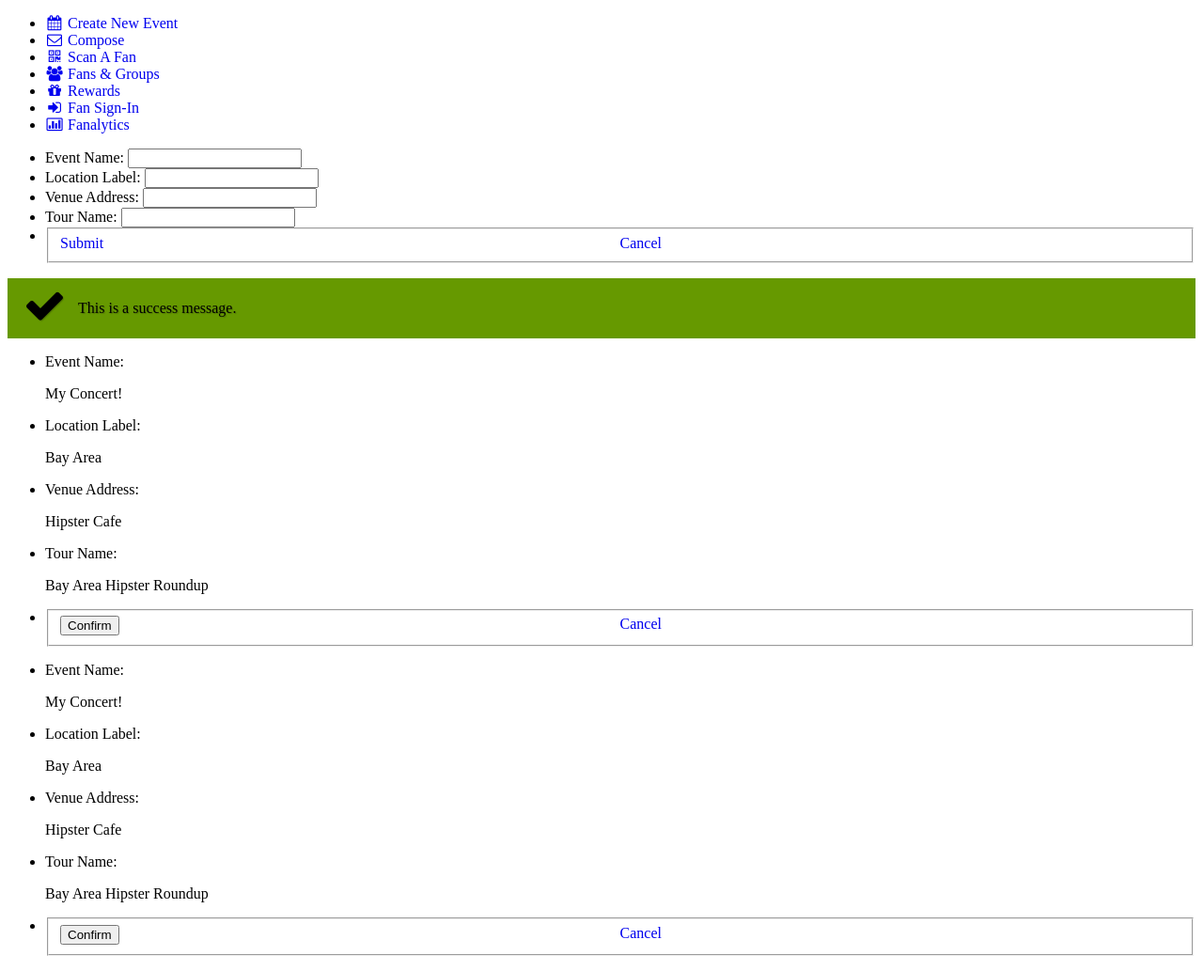
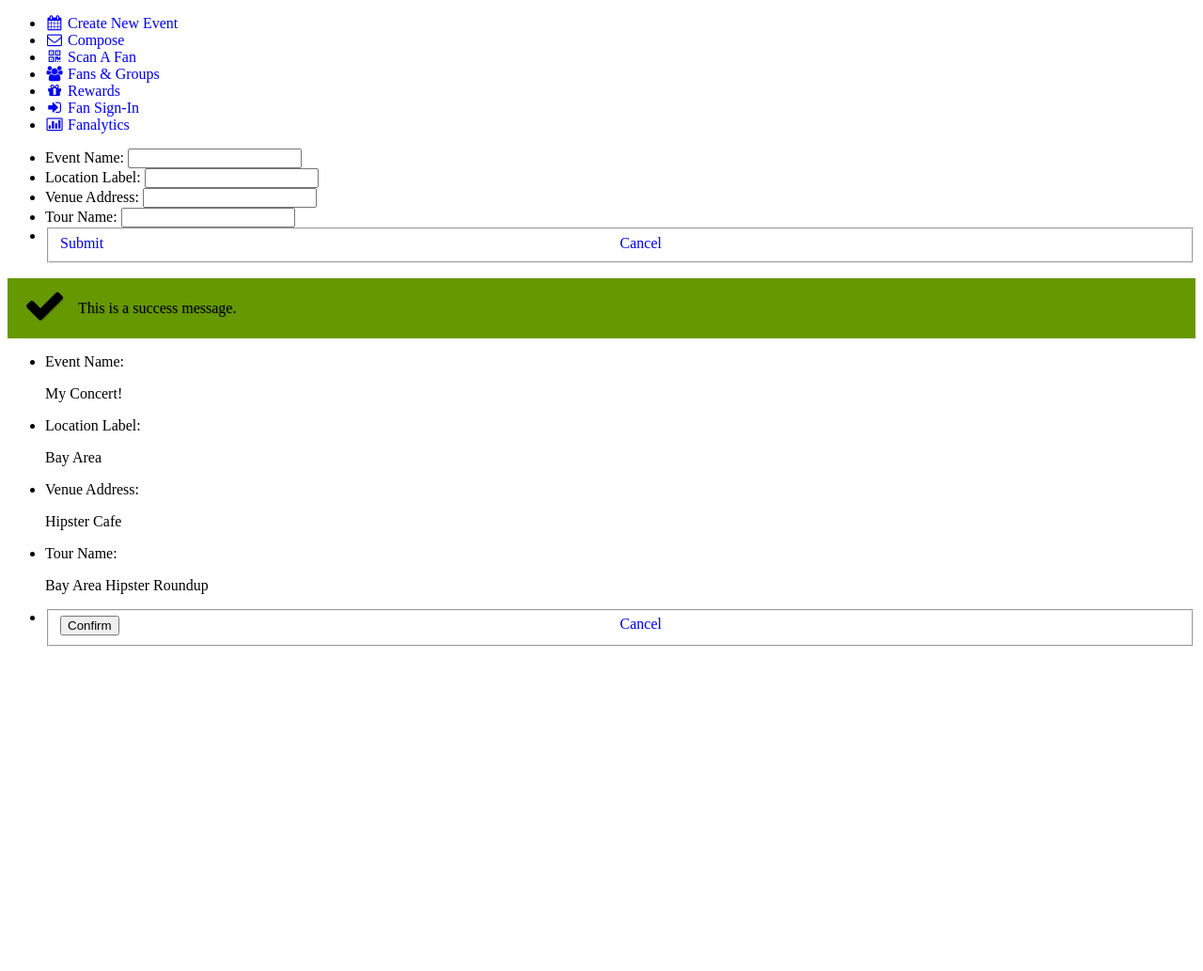
Before and after one commit to derekrazo/fanatic-android, a plain HTML site: page assets/www/index.html in a window 1280 px wide. Shown: the whole page at 94% size. After the commit the page ends 800 px from the top, so only its background shows below. Drawn offline with nearby package versions, Linux system fonts and the light colour scheme.

Commit message:
Cleaned up some HTML

```diff
--- a/assets/www/index.html
+++ b/assets/www/index.html
@@ -139,34 +139,10 @@
 
     </div>
 
-    <script type="text/javascript">
-        var newEventObj = {};
-
-        function submitEvent() {
-
-            var name = document.getElementById("eventName").value;
-            var location = document.getElementById("eventLocation").value;
-            var venue = document.getElementById("eventVenue").value;
-            var tour = document.getElementById("eventTour").value;
-
-            if (!((name == '') || (location == '') || (venue = ''))) {
-                newEventObj.name = name;
-                newEventObj.location = location;
-                newEventObj.venue = venue;
-                newEventObj.tour = tour;
-            } else {
-                alert('required fields! (change into dialog later)');
-            }
-
-        }
-    </script>
-
-
     <!-- Confirm Event Screen -->
     <div id="confirmEventForm" data-role="page" data-theme='b'>
 
         <div data-role="content">
-
                 <div class='message success'>
                     <i class='icon-ok'></i>
                     <p>This is a success message.</p>
@@ -213,56 +189,29 @@
                 </ul>
             </form>
         </div>
-
     </div>
 
-     <!-- Confirm Event Screen -->
-    <div id="eventconfirmed" data-role="page" data-theme='b'>
+    <script type="text/javascript">
+        var newEventObj = {};
 
-        <div data-role="content">
-            <form>
-                <ul data-role="listview" data-inset="true">
+        function submitEvent() {
 
-                    <li >
-                        <label>Event Name:</label>
-                        <p>My Concert!</p>
-                    </li>
+            var name = document.getElementById("eventName").value;
+            var location = document.getElementById("eventLocation").value;
+            var venue = document.getElementById("eventVenue").value;
+            var tour = document.getElementById("eventTour").value;
 
-                    <li >
-                        <label>Location Label:</label>
-                        <p>Bay Area</p>
-                    </li>
+            if (!((name == '') || (location == '') || (venue = ''))) {
+                newEventObj.name = name;
+                newEventObj.location = location;
+                newEventObj.venue = venue;
+                newEventObj.tour = tour;
+            } else {
+                alert('required fields! (change into dialog later)');
+            }
 
-                    <li >
-                        <label>Venue Address:</label>
-                        <p>Hipster Cafe</p>
-                    </li>
-
-                    <li >
-                        <label>Tour Name:</label>
-                        <p>Bay Area Hipster Roundup</p>
-                    </li>
-
-                    <li>
-                        <fieldset class="ui-grid-a">
-                            <div class="ui-block-a">
-                                <button id="confirmEventForm" data-role="button" data-theme="b" onclick="">
-                                Confirm
-                                </button>
-                            </div>
-                            <div class="ui-block-b">
-                                <a href="#newEventForm" data-role="button" data-transition="slide" data-direction="reverse">
-                                Cancel
-                                </a>
-                            </div>
-                        </fieldset>
-                    </li>
-
-                </ul>
-            </form>
-        </div>
-
-    </div>
+        }
+    </script>
 
     </body>
 </html>
```
